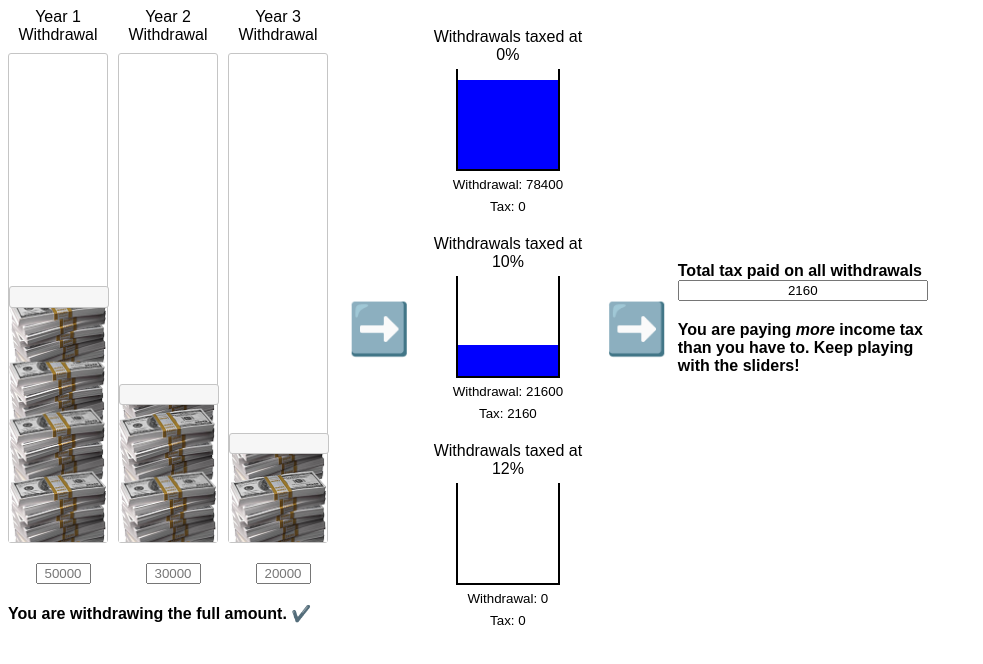
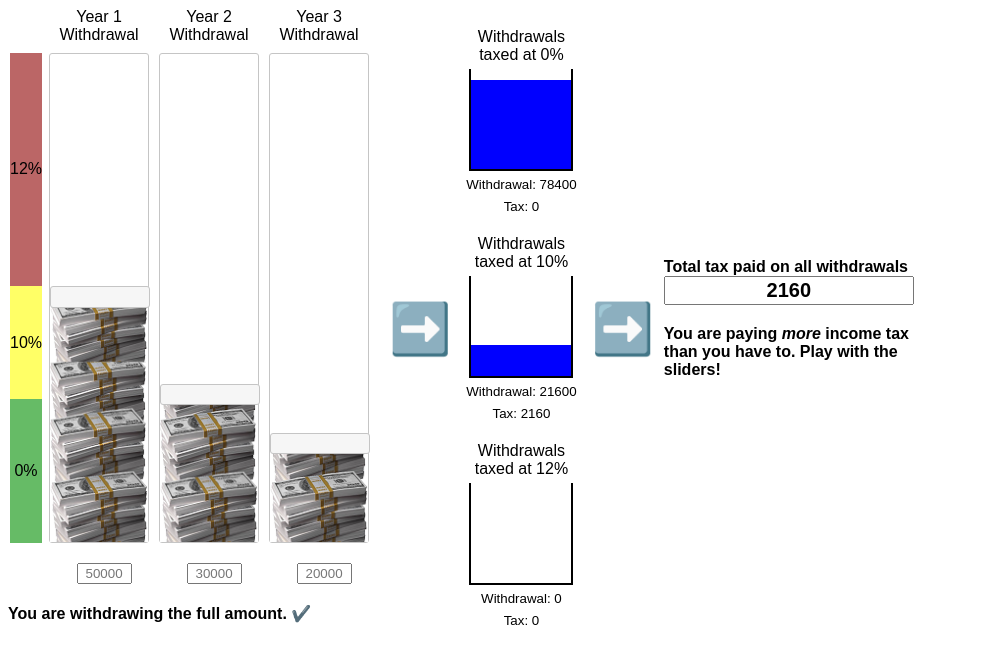
Before and after one commit to goat000/maybefire, a plain HTML site: page jquery-ui-exercise1.html in a window 1280 px wide. Shown: the whole page, without its empty margins (0-983 px from the left). Drawn offline with nearby package versions, Linux system fonts and the light colour scheme.

Commit message:
Add vertical bars showing tax brackets
Also some misc layout/formatting cleanup.

```diff
--- a/jquery-ui-exercise1.html
+++ b/jquery-ui-exercise1.html
@@ -20,8 +20,23 @@
         #sliders {
             display: grid;
             grid-template-rows: auto 1fr auto auto;
-            grid-template-columns: 3;
+            grid-template-columns: 4;
             width: min-content;
+        }
+
+        #tax-bracket-indicator-container {
+            display:grid;
+            grid-template-rows: 47.5% 23.2% 29.2%;
+            text-align: center;
+            padding-left: 2px;
+            padding-right: 2px;
+            margin-right:5px;
+        }
+
+        .tax-bracket-indicator {
+            /* Simplest way I can find to vertically center text in a div */
+            display: grid;
+            align-items: center;
         }
 
         .slider-container {
@@ -76,7 +91,7 @@
         }
 
         .buckets {
-            width: 175px;
+            width: 120px;
             float:left;
             text-align:center;
         }
@@ -138,30 +153,36 @@
 <body>
     <div id="flexbox-container">
         <div id="sliders">
-            <div class="slider-label" style="grid-row: 1; grid-column: 1;">Year 1 Withdrawal</div>
-            <div class="slider-container" style="grid-row: 2; grid-column: 1;">
+            <div id="tax-bracket-indicator-container" style="grid-row: 2; grid-column: 1;">
+                <div class="tax-bracket-indicator" style="grid-row: 1; grid-column: 1; background-color:#B66">12%</div>
+                <div class="tax-bracket-indicator" style="grid-row: 2; grid-column: 1; background-color:#FF6">10%</div>
+                <div class="tax-bracket-indicator" style="grid-row: 3; grid-column: 1; background-color:#6B6">0%</div>
+            </div>
+
+            <div class="slider-label" style="grid-row: 1; grid-column: 2;">Year 1 Withdrawal</div>
+            <div class="slider-container" style="grid-row: 2; grid-column: 2;">
                 <div id="slider-vertical-0" class="slider-vertical">
                     <div id="slider-filled-0" class="slider-filled"></div>
                 </div>
             </div>
-            <input type="text" id="slider-value-0" class="slider-value-input" style="grid-row: 3; grid-column: 1;"/>
+            <input type="text" id="slider-value-0" class="slider-value-input" style="grid-row: 3; grid-column: 2;"/>
 
-            <div class="slider-label" style="grid-row: 1; grid-column: 2">Year 2 Withdrawal</div>
-            <div class="slider-container" style="grid-row: 2; grid-column: 2;">
+            <div class="slider-label" style="grid-row: 1; grid-column: 3">Year 2 Withdrawal</div>
+            <div class="slider-container" style="grid-row: 2; grid-column: 3;">
                 <div id="slider-vertical-1" class="slider-vertical">
                     <div id="slider-filled-1" class="slider-filled"></div>
                 </div>
             </div>
+            <input type="text" id="slider-value-1" class="slider-value-input" style="grid-row: 3; grid-column: 3;"/>
 
-            <div class="slider-label" style="grid-row: 1; grid-column: 3">Year 3 Withdrawal</div>
-            <input type="text" id="slider-value-1" class="slider-value-input" style="grid-row: 3; grid-column: 2;"/>
-            <div class="slider-container" style="grid-row: 2; grid-column: 3;">
+            <div class="slider-label" style="grid-row: 1; grid-column: 4">Year 3 Withdrawal</div>
+            <div class="slider-container" style="grid-row: 2; grid-column: 4;">
                 <div id="slider-vertical-2" class="slider-vertical">
                     <div id="slider-filled-2" class="slider-filled"></div>
                 </div>
             </div>
-            <input type="text" id="slider-value-2" class="slider-value-input" style="grid-row: 3; grid-column: 3;"/>
-            <div id="full-withdrawal-or-not" style="grid-row: 4; grid-column-start: 1; grid-column-end: 4; height: 45px; margin-top: 20px; font-weight:bold;"></div>
+            <input type="text" id="slider-value-2" class="slider-value-input" style="grid-row: 3; grid-column: 4;"/>
+            <div id="full-withdrawal-or-not" style="grid-row: 4; grid-column-start: 1; grid-column-end: 5; height: 45px; margin-top: 20px; font-weight:bold;"></div>
         </div>
 
         <div class="arrow"><p style="grid-row:2">➡️</p></div>
@@ -191,7 +212,7 @@
 
         <div class="results">
             <div style="grid-row: 2; font-weight:bold">Total tax paid on all withdrawals</div>
-            <input type="text" id="total-tax" class="total-tax" style="grid-row: 3;" readonly/>
+            <input type="text" id="total-tax" class="total-tax" style="grid-row: 3; font-weight:bold; font-size: 20px;" readonly/>
             <div style="grid-row: 4; margin-bottom: 20px;  font-weight:bold;" id="min-tax-or-not"></div>
         </div>
         </div>
@@ -214,7 +235,7 @@
             const fullWithdrawalText = "You are withdrawing the full amount. ✔️";
             const partialWithdrawalText = "You are not withdrawing the full amount.<br>  Move the sliders until they add up to 100,000.";
             const optimalTax = "You are paying the lowest possible amount of income tax. ✔️";
-            const suboptimalTax = "You are paying <em>more</em> income tax than you have to. Keep playing with the sliders!";
+            const suboptimalTax = "You are paying <em>more</em> income tax than you have to.  Play with the sliders!";
 
             function updateSliderHandles() {
                 $(".slider-vertical").each(function() {
@@ -316,7 +337,7 @@
                     min: 0,
                     max: 100000,
                     value: initialSliderValues[i],
-                    step: 1000,
+                    step: 100,
                     slide: function(event, ui) {
                         var requestedValue = ui.value;
                         var adjustedValue = restrictSliders(i, requestedValue);
```
